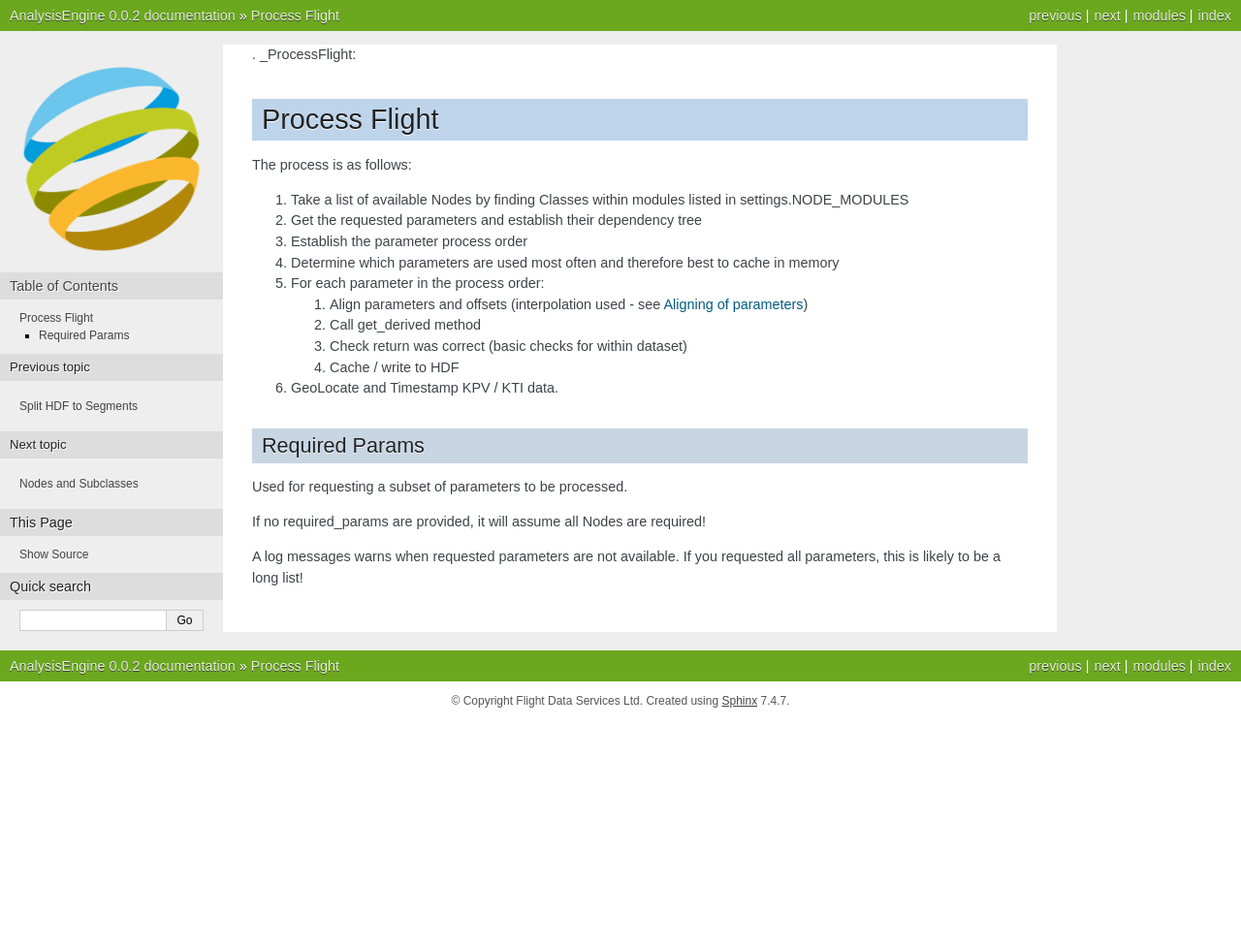
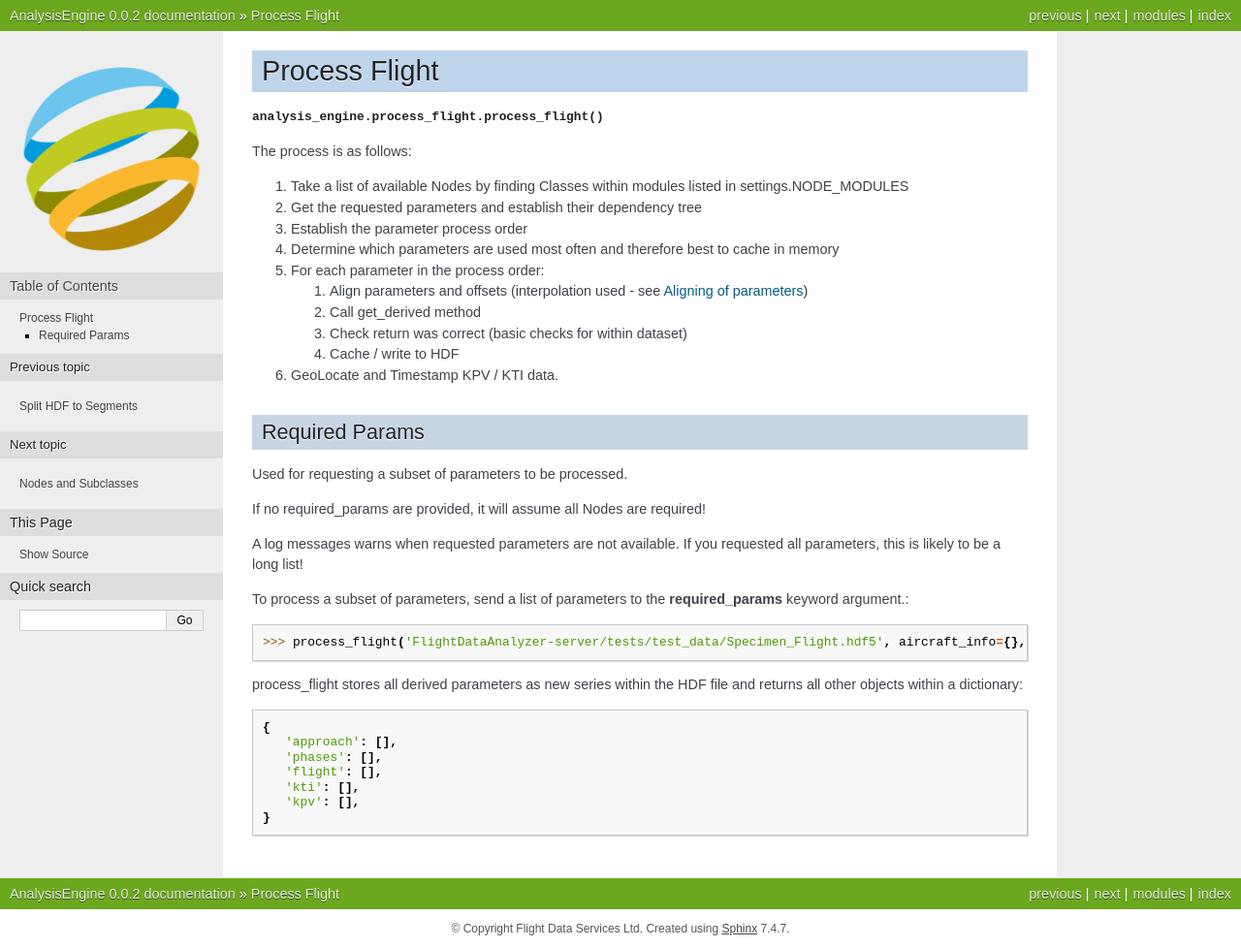
Before and after one commit to catawbasam/FlightDataAnalyzer, a Sphinx documentation site: the page built from doc/source/ProcessFlight.rst, in a window 1280 px wide. Shown: the whole page at 97% size. Built offline with Sphinx 7.4.7, drawn with Linux system fonts in a browser that asks for light colours; formulas are drawn with MathJax 3; before the commit the page ends 900 px from its top, so only the background shows below that.

Commit message:
dep tree docs

```diff
--- a/doc/source/Nodes.rst
+++ b/doc/source/Nodes.rst
@@ -1,4 +1,4 @@
-. _Nodes:
+.. _Nodes:
 
 ====================
 Nodes and Subclasses
--- a/doc/source/ProcessFlight.rst
+++ b/doc/source/ProcessFlight.rst
@@ -1,8 +1,10 @@
-. _ProcessFlight:
+.. _ProcessFlight:
 
 ==============
 Process Flight
 ==============
+
+:py:func:`analysis_engine.process_flight.process_flight`
 
 The process is as follows:
 
@@ -29,3 +31,20 @@ If no required_params are provided, it will assume all Nodes are required!
 
 A log messages warns when requested parameters are not available. If you
 requested all parameters, this is likely to be a long list!
+
+To process a subset of parameters, send a list of parameters to the
+**required_params** keyword argument.::
+
+   >>> process_flight('FlightDataAnalyzer-server/tests/test_data/Specimen_Flight.hdf5', aircraft_info={}, required_params=['Mach Max'], include_flight_attributes=False)
+
+
+process_flight stores all derived parameters as new series within the HDF
+file and returns all other objects within a dictionary::
+
+   {
+      'approach': [],
+      'phases': [],
+      'flight': [],
+      'kti': [],
+      'kpv': [],
+   }
```
